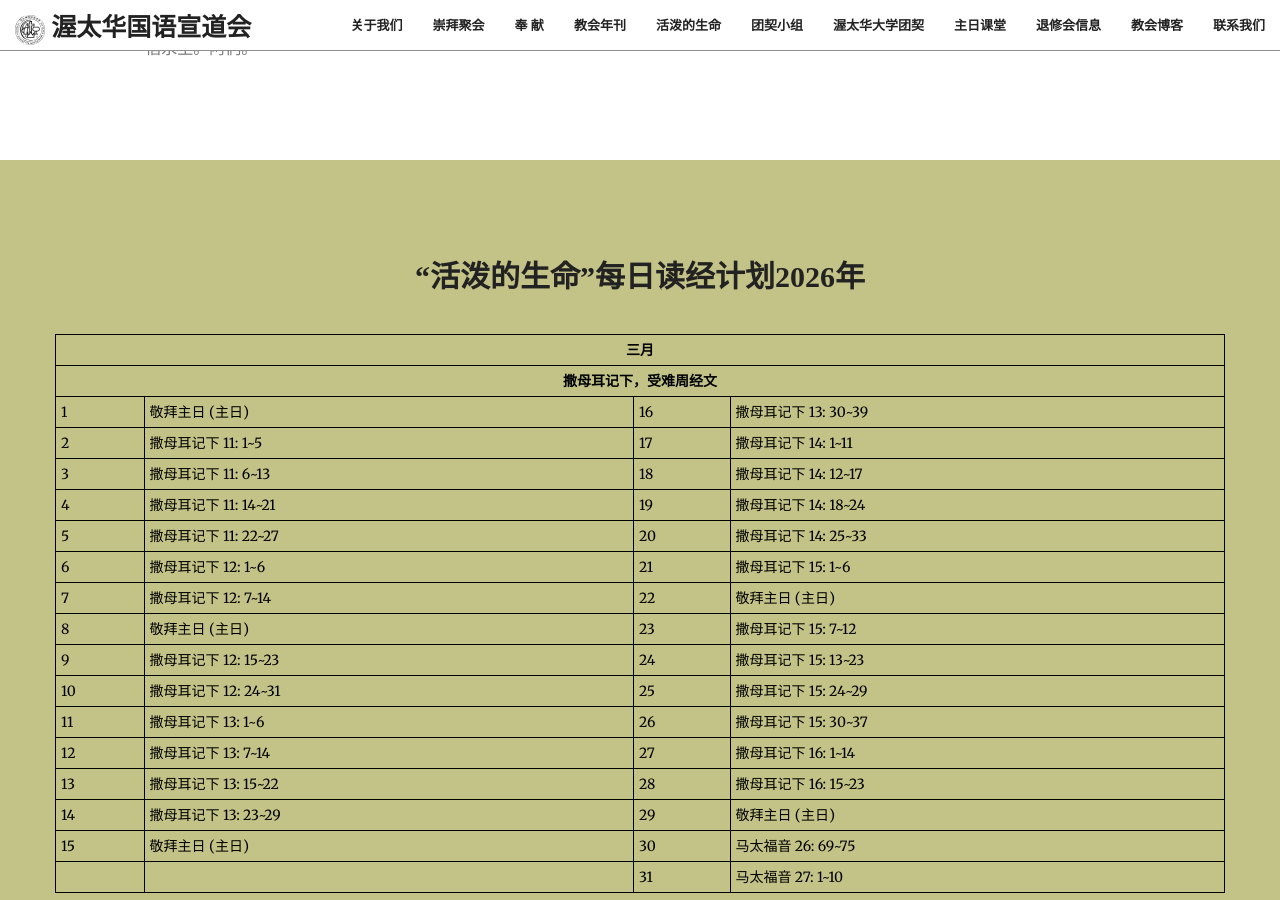
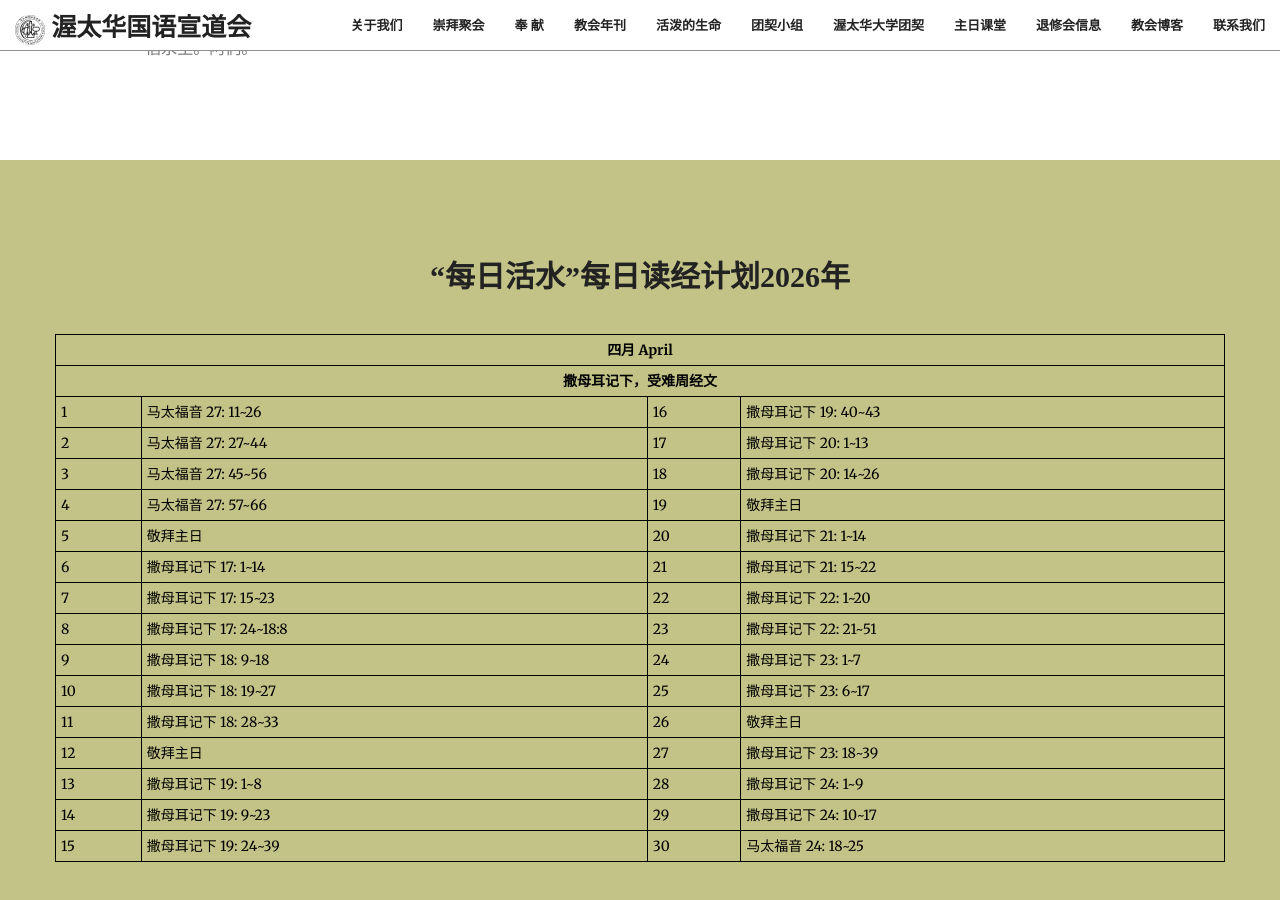
Before and after one commit to JonasYow/ottawaomac, a Jekyll site: the page built from index.html, in a window 1280 px wide and 900 px high, scrolled down 2482 px. Built offline with Jekyll 4.4.1, drawn with Linux system fonts in a browser that asks for light colours; some web fonts are replaced.

Commit message:
Update Apr 2026 content

```diff
--- a/_includes/dailylivingwater.html
+++ b/_includes/dailylivingwater.html
@@ -1,35 +1,34 @@
-<section id="livingwater-march" class="bg-primary">
+<section id="livingwater-april" class="bg-primary">
   <div class="container">
     <div class="row">
       <div class="col-lg-12 text-center">
-        <h2 class="section-heading text-primary"><strong>“活泼的生命”每日读经计划2026年</strong></h2>
+        <h2 class="section-heading text-primary"><strong>“每日活水”每日读经计划2026年</strong></h2>
         <hr style="border-top: 1px solid rgb(195, 195, 136)">
       </div>
 
       <table style="width:100%">
         <tr>
-          <th colspan="4" class="text-center">三月</th>
+          <th colspan="4" class="text-center">四月 April</th>
         </tr>
         <tr>
           <th colspan="4" class="text-center">撒母耳记下，受难周经文</th>
         </tr>
 
-        <tr><td>1</td><td>敬拜主日 (主日)</td><td>16</td><td>撒母耳记下 13: 30~39</td></tr>
-        <tr><td>2</td><td>撒母耳记下 11: 1~5</td><td>17</td><td>撒母耳记下 14: 1~11</td></tr>
-        <tr><td>3</td><td>撒母耳记下 11: 6~13</td><td>18</td><td>撒母耳记下 14: 12~17</td></tr>
-        <tr><td>4</td><td>撒母耳记下 11: 14~21</td><td>19</td><td>撒母耳记下 14: 18~24</td></tr>
-        <tr><td>5</td><td>撒母耳记下 11: 22~27</td><td>20</td><td>撒母耳记下 14: 25~33</td></tr>
-        <tr><td>6</td><td>撒母耳记下 12: 1~6</td><td>21</td><td>撒母耳记下 15: 1~6</td></tr>
-        <tr><td>7</td><td>撒母耳记下 12: 7~14</td><td>22</td><td>敬拜主日 (主日)</td></tr>
-        <tr><td>8</td><td>敬拜主日 (主日)</td><td>23</td><td>撒母耳记下 15: 7~12</td></tr>
-        <tr><td>9</td><td>撒母耳记下 12: 15~23</td><td>24</td><td>撒母耳记下 15: 13~23</td></tr>
-        <tr><td>10</td><td>撒母耳记下 12: 24~31</td><td>25</td><td>撒母耳记下 15: 24~29</td></tr>
-        <tr><td>11</td><td>撒母耳记下 13: 1~6</td><td>26</td><td>撒母耳记下 15: 30~37</td></tr>
-        <tr><td>12</td><td>撒母耳记下 13: 7~14</td><td>27</td><td>撒母耳记下 16: 1~14</td></tr>
-        <tr><td>13</td><td>撒母耳记下 13: 15~22</td><td>28</td><td>撒母耳记下 16: 15~23</td></tr>
-        <tr><td>14</td><td>撒母耳记下 13: 23~29</td><td>29</td><td>敬拜主日 (主日)</td></tr>
-        <tr><td>15</td><td>敬拜主日 (主日)</td><td>30</td><td>马太福音 26: 69~75</td></tr>
-        <tr><td></td><td></td><td>31</td><td>马太福音 27: 1~10</td></tr>
+        <tr><td>1</td><td>马太福音 27: 11~26</td><td>16</td><td>撒母耳记下 19: 40~43</td></tr>
+        <tr><td>2</td><td>马太福音 27: 27~44</td><td>17</td><td>撒母耳记下 20: 1~13</td></tr>
+        <tr><td>3</td><td>马太福音 27: 45~56</td><td>18</td><td>撒母耳记下 20: 14~26</td></tr>
+        <tr><td>4</td><td>马太福音 27: 57~66</td><td>19</td><td>敬拜主日</td></tr>
+        <tr><td>5</td><td>敬拜主日</td><td>20</td><td>撒母耳记下 21: 1~14</td></tr>
+        <tr><td>6</td><td>撒母耳记下 17: 1~14</td><td>21</td><td>撒母耳记下 21: 15~22</td></tr>
+        <tr><td>7</td><td>撒母耳记下 17: 15~23</td><td>22</td><td>撒母耳记下 22: 1~20</td></tr>
+        <tr><td>8</td><td>撒母耳记下 17: 24~18:8</td><td>23</td><td>撒母耳记下 22: 21~51</td></tr>
+        <tr><td>9</td><td>撒母耳记下 18: 9~18</td><td>24</td><td>撒母耳记下 23: 1~7</td></tr>
+        <tr><td>10</td><td>撒母耳记下 18: 19~27</td><td>25</td><td>撒母耳记下 23: 6~17</td></tr>
+        <tr><td>11</td><td>撒母耳记下 18: 28~33</td><td>26</td><td>敬拜主日</td></tr>
+        <tr><td>12</td><td>敬拜主日</td><td>27</td><td>撒母耳记下 23: 18~39</td></tr>
+        <tr><td>13</td><td>撒母耳记下 19: 1~8</td><td>28</td><td>撒母耳记下 24: 1~9</td></tr>
+        <tr><td>14</td><td>撒母耳记下 19: 9~23</td><td>29</td><td>撒母耳记下 24: 10~17</td></tr>
+        <tr><td>15</td><td>撒母耳记下 19: 24~39</td><td>30</td><td>马太福音 24: 18~25</td></tr>
       </table>
     </div>
   </div>
```
